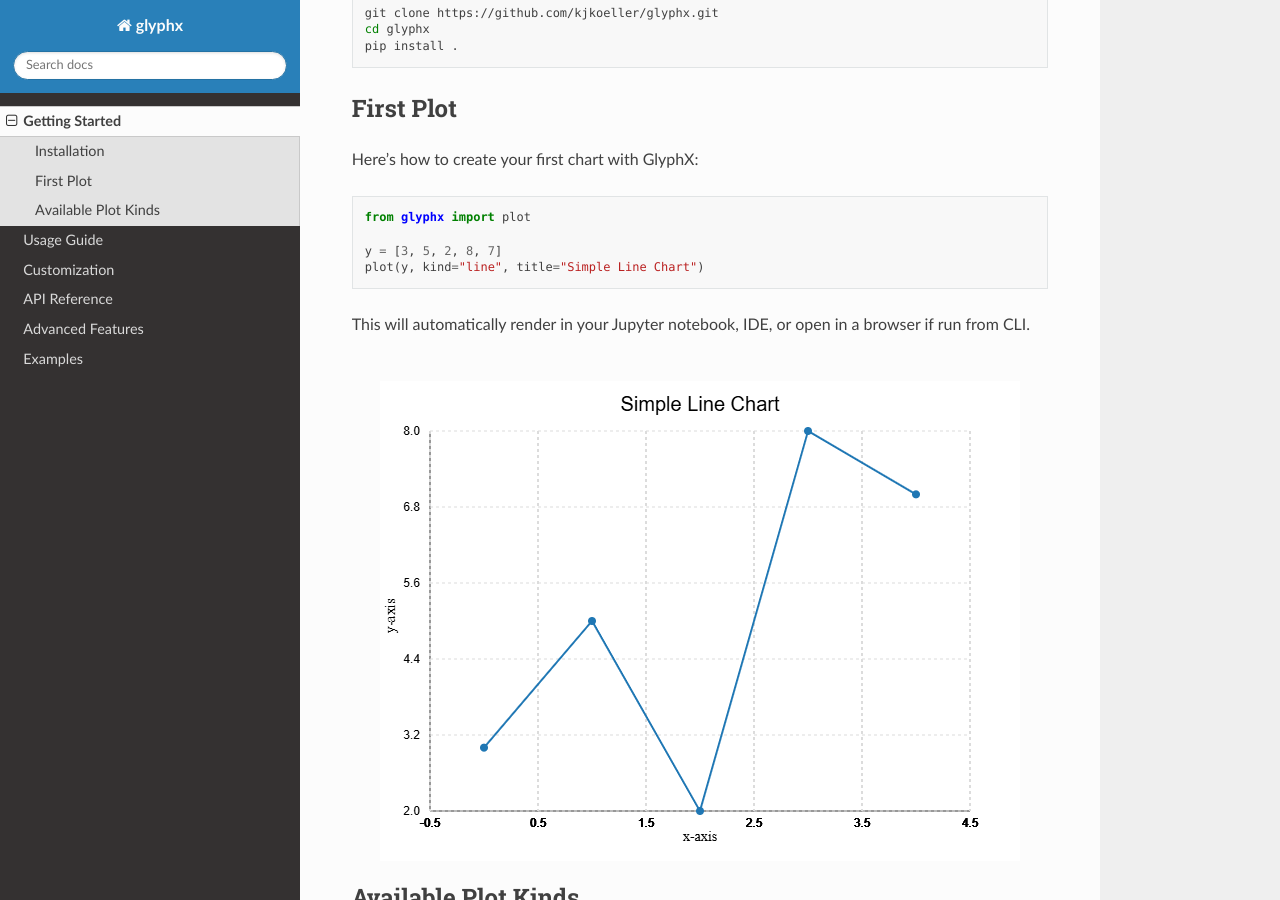
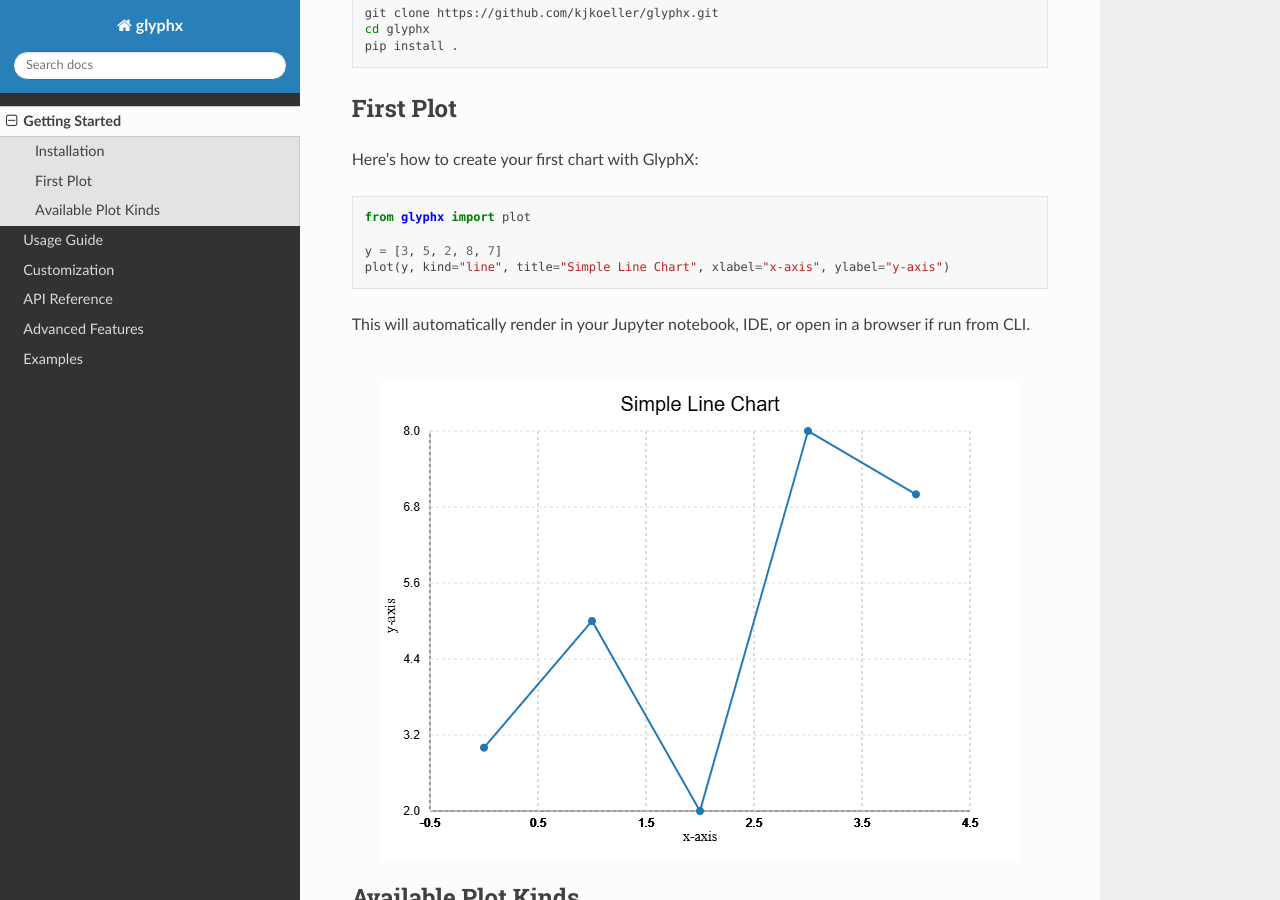
Before and after one commit to kjkoeller/glyphx, a Sphinx documentation site: the page built from docs/getting_started.rst, in a window 1280 px wide and 900 px high, scrolled down 387 px. Built offline with Sphinx 7.4.7 and the Read the Docs theme 3.1.0, drawn with Linux system fonts in a browser that asks for light colours.

Commit message:
Update First Plot Code

```diff
--- a/docs/getting_started.rst
+++ b/docs/getting_started.rst
@@ -28,7 +28,7 @@ Here's how to create your first chart with GlyphX:
     from glyphx import plot
 
     y = [3, 5, 2, 8, 7]
-    plot(y, kind="line", title="Simple Line Chart")
+    plot(y, kind="line", title="Simple Line Chart", xlabel="x-axis", ylabel="y-axis")
 
 This will automatically render in your Jupyter notebook, IDE, or open in a browser if run from CLI.
 
```
